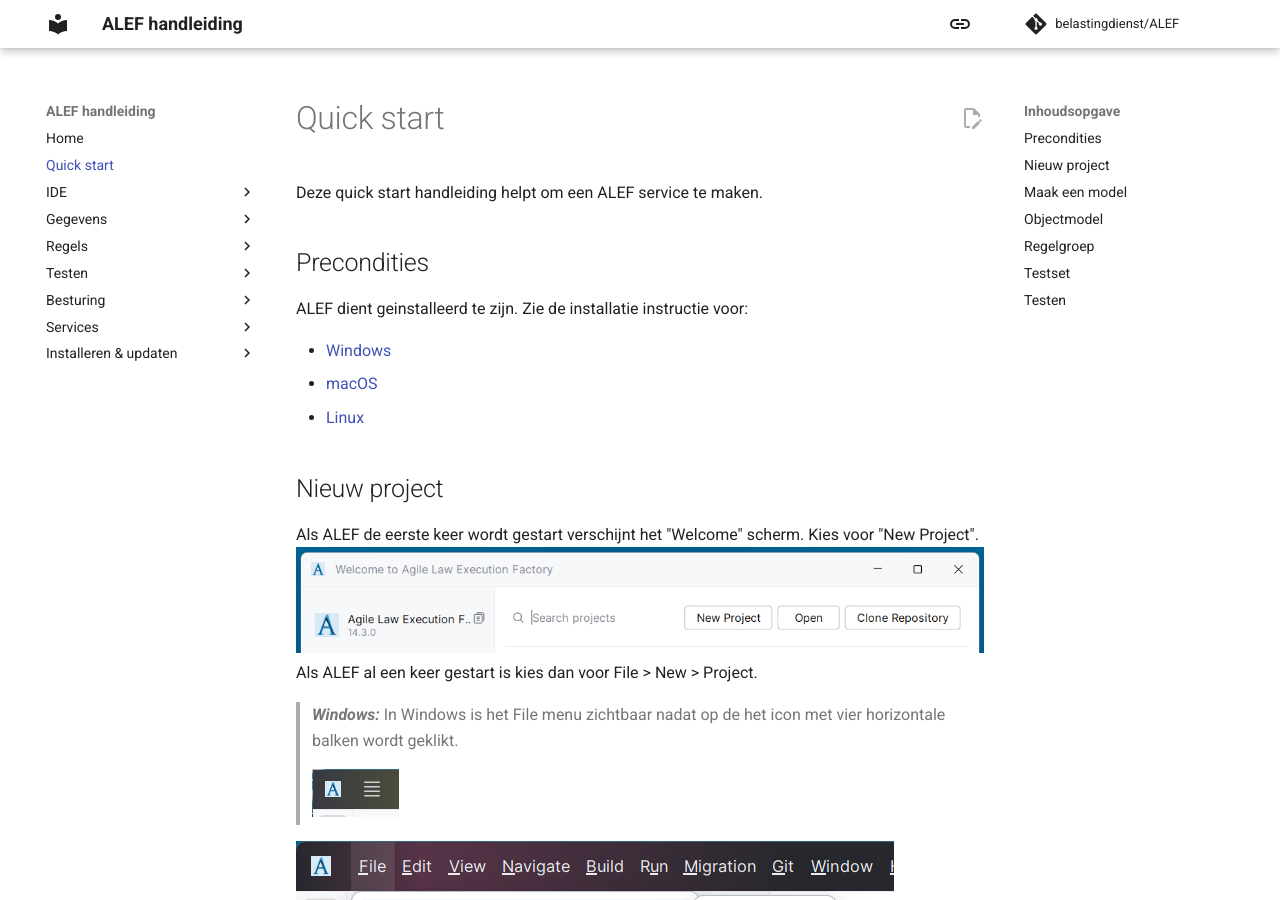
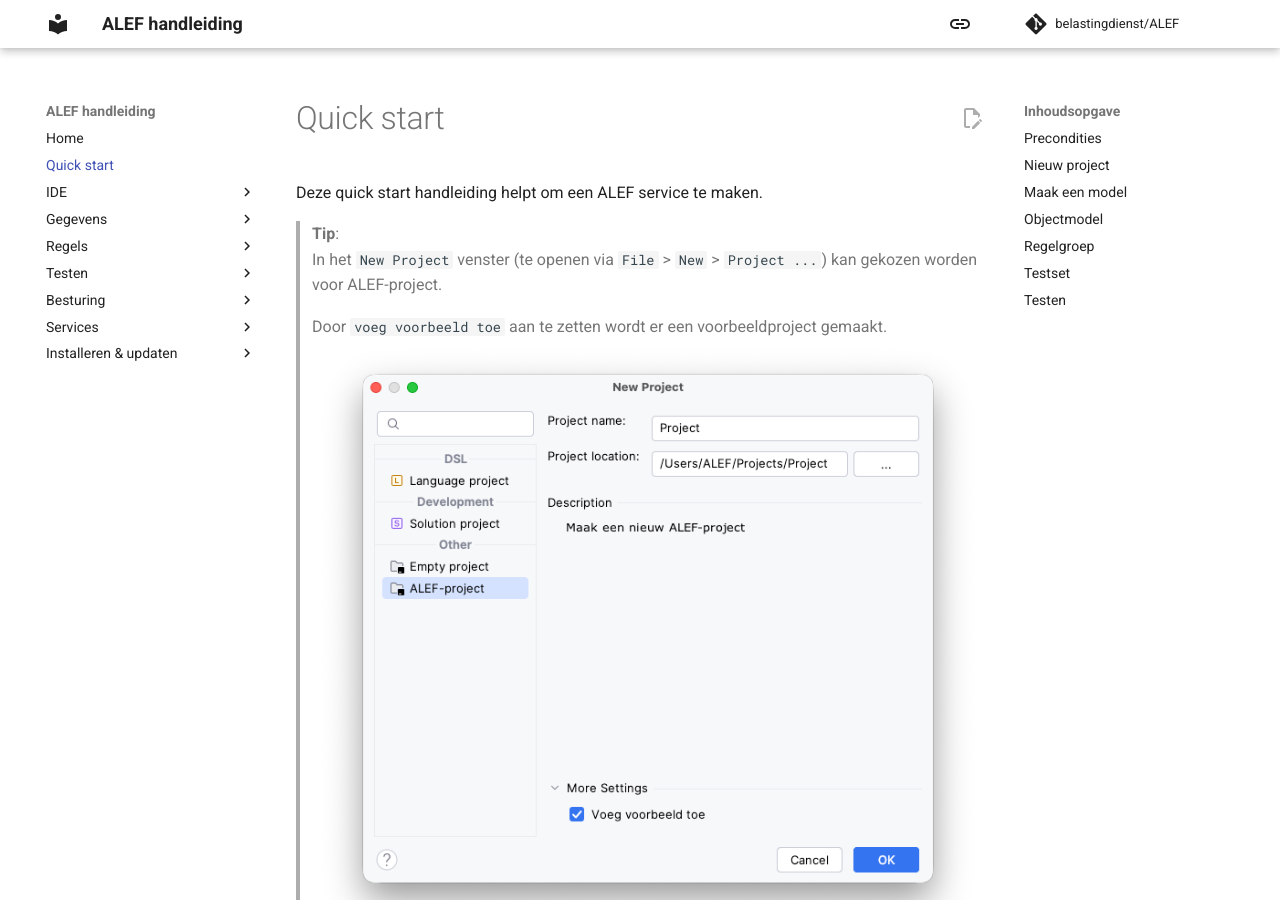
Before and after one commit to sognefjellet/ALEF, an MkDocs documentation site: the page built from docs/quick-start.md, in a window 1280 px wide and 900 px high. Built offline with MkDocs 1.6.1 and Material for MkDocs 9.7.7, drawn with Linux system fonts in a browser that asks for light colours; comment, search, counter and statistics services are not loaded.

Commit message:
Added information about the "ALEF-project" option in the "New Project" window to the quick start documentation.

```diff
--- a/docs/quick-start.md
+++ b/docs/quick-start.md
@@ -1,6 +1,12 @@
 # Quick start
 
 Deze quick start handleiding helpt om een ALEF service te maken.
+
+> **Tip**:
+> In het `New Project` venster (te openen via `File` > `New` > `Project ...`) kan gekozen worden voor ALEF-project.
+>
+> Door `voeg voorbeeld toe` aan te zetten wordt er een voorbeeldproject gemaakt.
+> ![Nieuw project dialoog](img/new-alef-project.png)
 
 ## Precondities
 
```
Also changed, not shown: docs/img/new-alef-project.png (added).
